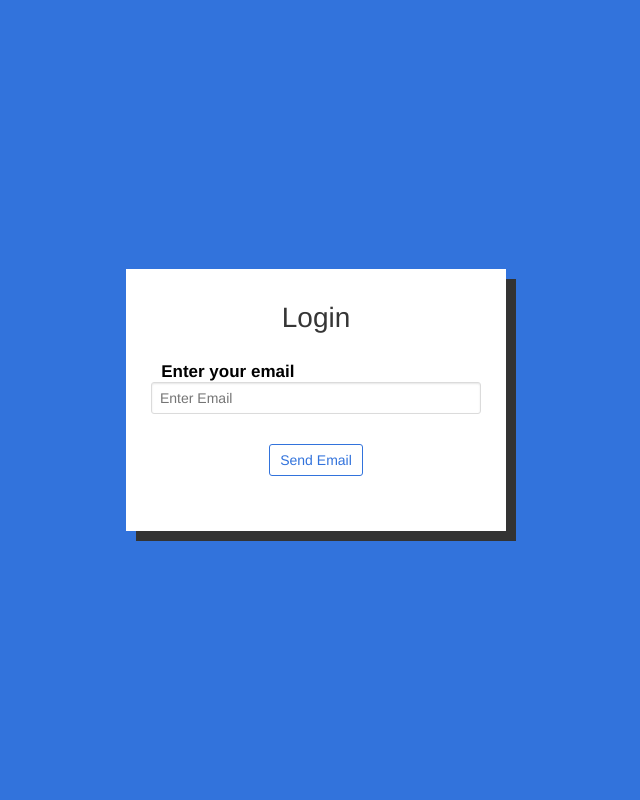
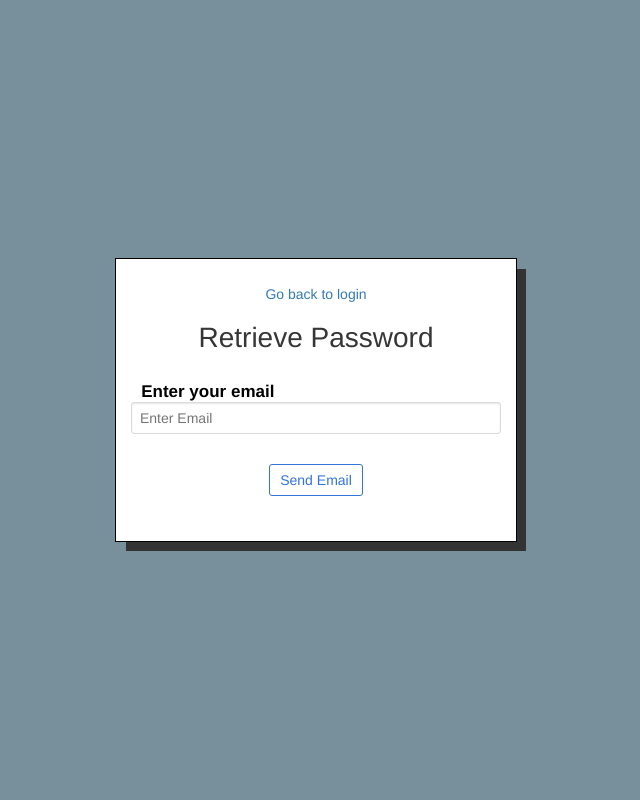
Before and after one commit to hamsterz0/rewind-remind-game2, a Node project: template views/retrievepass.ejs in a window 1280 px wide. Shown: the whole page, without its empty margins (324-964 px from the left). Run offline with Node 20 templates, Linux system fonts and the light colour scheme; the template is opened without the code that fills it, so the values that code supplies are empty; some libraries are stand-ins or nearby versions.

Commit message:
adding files

```diff
--- a/assets/js/angular/game.js
+++ b/assets/js/angular/game.js
@@ -1,5 +1,5 @@
 var app = angular.module('myApp', []);
 
 app.controller('gameController', function($scope) {
-	$scope.test = 'Arnav';
+	$scope.firstname = window.x;
 });
--- a/assets/js/app.js
+++ /dev/null
@@ -1,3 +0,0 @@
-particlesJS.load('particles-js', 'assets/particles.json', function() {
-  console.log('callback - particles.js config loaded');
-});
--- a/models/playerdata.js
+++ b/models/playerdata.js
@@ -1,7 +1,7 @@
 var mongoose = require('mongoose');
 
 var playerDataSchema = mongoose.Schema({
-    userID: Number,
+    userID: String,
     week1: {
         game1: {
             time: [],
--- a/server.js
+++ b/server.js
@@ -46,12 +46,29 @@ app.use(function(req, res, next) {
             email: req.session.user
         }, function(err, user) {
             if(user) {
+
+                models.playerdata.findOne({
+
+                    userID: user._id
+
+                }, function(err, playerdata) {
+
+                    if(playerdata) {
+                        console.log("----------->" + playerdata.userID);
+                        req.playerdata = playerdata;
+                        req.session.playerdata = req.playerdata;
+                        res.locals.playerdata = req.playerdata;
+                        // console.log("RLPU----------->" + req.locals.playerdata.userID);
                         req.user = user;
                         delete req.user.password;
                         req.session.user = req.user.email;
                         res.locals.user = req.user;
                     }
                     next();
+
+                });
+            }
+
         });
     } else {
         next();
@@ -70,11 +87,11 @@ function requireLogin(req, res, next) {
 
 //-------------GET REQUESTS--------------------
 app.get('/', function(req, res) {
-    console.log(req);
     res.redirect('/welcome');
 });
 
 app.get('/welcome', function(req, res) {
+    req.session.reset();
     res.render('index.ejs');
 });
 
@@ -150,9 +167,6 @@ app.post('/register', function(req, res) {
             }
         }
 
-        console.log(data._id);
-        console.log(data.SGE);
-
         models.stype.update({_id: data._id}, {
             $set: {
                 key:    data.key,
@@ -186,7 +200,17 @@ app.post('/register', function(req, res) {
                     res.render('register.ejs', {error: error});
                 } else {
                     console.log('data has been saved');
+
+                    var playerDataInit = new models.playerdata({
+                        userID: userAuth._id
+                    });
+
+                    playerDataInit.save(function(err) {
+                        if(err) {
+                            res.render('register.ejs', {error: 'Sorry, some internal error has occured.'});
+                        }
                         res.redirect('/dashboard');
+                    });
                 }
             });
         });
--- a/views/retrievepass.ejs
+++ b/views/retrievepass.ejs
@@ -4,13 +4,15 @@
     <meta charset="UTF-8">
     <title>Rewind-Remind</title>
     <script src="../bower_components/angular/angular.min.js"></script>
+    <script src="../bower_components/particles.js/particles.min.js"></script>
     <link href="../bower_components/bulma/css/bulma.css" rel="stylesheet"></link>
     <link href="../bower_components/bootstrap/dist/css/bootstrap.min.css" rel="stylesheet"></link>
+    <link href="../bower_components/font-awesome/css/font-awesome.min.css" rel="stylesheet"></link>
 
     <style>
          html, body, .container-table {
             height: 100%;
-            background-color: #3273DC;
+            background-color: #78909C;
         }
         .container-table {
             display: table;
@@ -21,19 +23,31 @@
         }
 
         .outline {
-             padding: 15px;
+             padding: 5px;
              background-color: white;
+             outline: 1px solid black;
              box-shadow: 10px 10px;
+        }
+
+
+        .login-box {
+            position: absolute;
+            top: 50%;
+            left: 50%;
+            margin-right: -50%;
+            transform: translate(-50%, -50%);
         }
     </style>
 </head>
 <body>
 
-    <div class="container container-table">
-        <div class="row vertical-center-row">
-            <div class="col-md-4 col-md-offset-4 outline">
+    <div id="particles-js" style="height: 100%">
+        <div class="login-box outline" style="width: 400px">
+            <br>
 
-                <h1 class="title text-center">Login</h1>
+            <p class="text-center"><a href="/login" style="text-decoration: none"> Go back to login</a></p>
+
+            <h1 class="title text-center">Retrieve Password</h1>
 
             <form action="/retrievepass" method="post" style="padding: 10px;">
 
@@ -56,9 +70,15 @@
             <% } %>
             <br>
         </div>
+    </div>
 
-        </div>
-    </div>
+    <script>
+        particlesJS.load('particles-js', '../bower_components/particles.js/demo/json-files/login-page-particles.json', function() {
+          console.log('callback - particles.js config loaded');
+        });
+
+
+    </script>
 
 
 </body>
```
Also changed, not shown: views/dashboard.ejs (+71 -7 lines), views/game.ejs (+18 -1 lines). Lines whose indentation alone changed are shown as unchanged.
